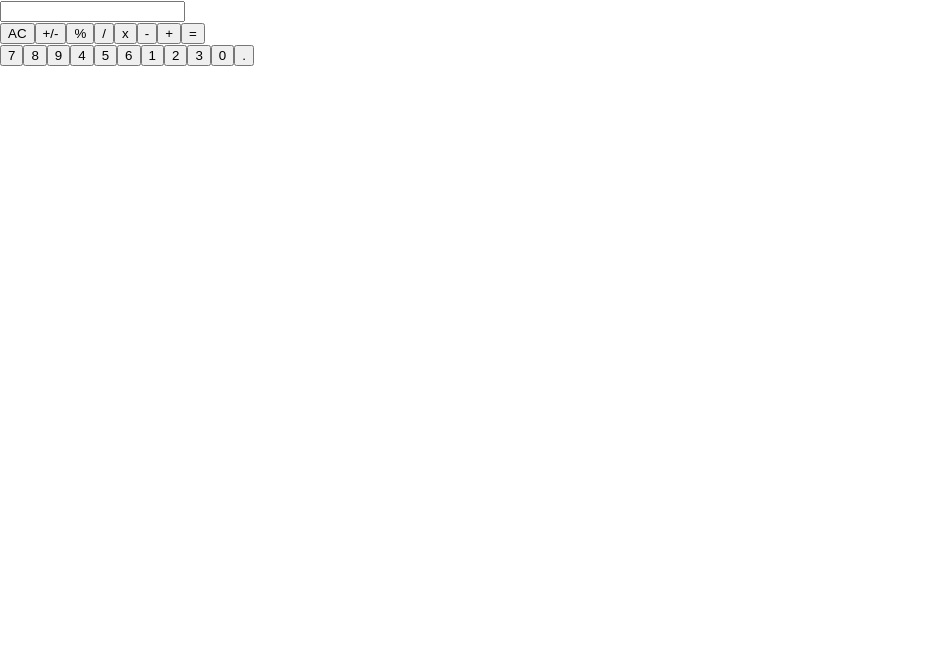
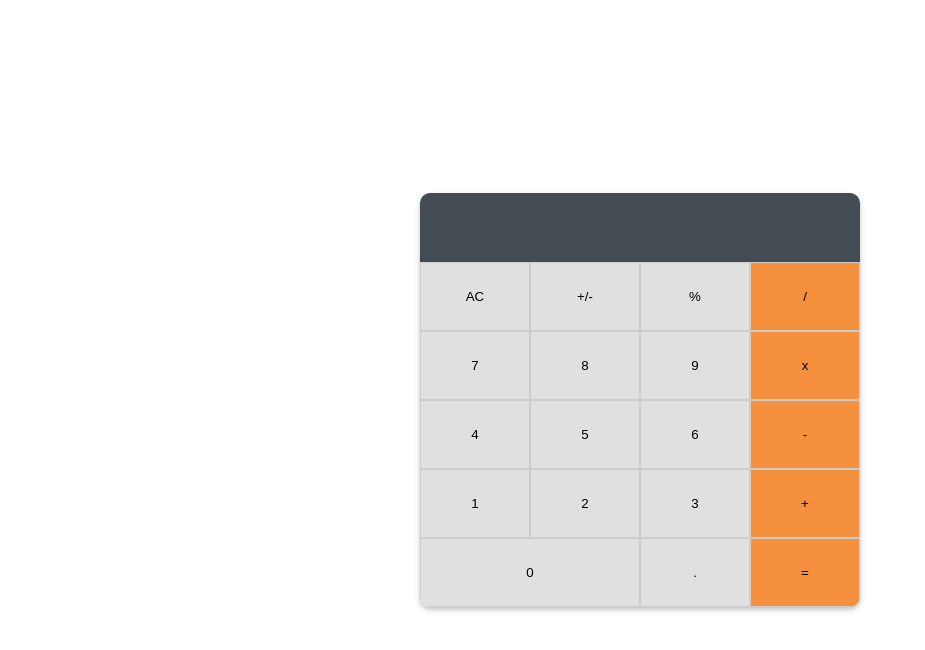
Before and after one commit to AbelG101/math-magicians, a React (Create React App) app: page / in a window 1280 px wide. Shown: the top 650 px of the page, without its empty margins (0-925 px from the left). Built offline with nearby package versions, Linux system fonts and the light colour scheme.

Commit message:
add style on app.css

```diff
--- a/src/App.css
+++ b/src/App.css
@@ -1,39 +1,84 @@
-.App {
-  text-align: center;
+* {
+  margin: 0;
+  padding: 0;
+  box-sizing: border-box;
+  font-family: 'Poppins', sans-serif;
 }
 
-.App-logo {
-  height: 40vmin;
-  pointer-events: none;
+html {
+  font-size: calc(15px + 0.390625vw);
 }
 
-@media (prefers-reduced-motion: no-preference) {
-  .App-logo {
-    animation: App-logo-spin infinite 20s linear;
-  }
+.calculator-container {
+  display: flex;
+  align-items: center;
+  justify-content: center;
+  height: 100vh;
 }
 
-.App-header {
-  background-color: #282c34;
-  min-height: 100vh;
-  display: flex;
-  flex-direction: column;
-  align-items: center;
-  justify-content: center;
-  font-size: calc(10px + 2vmin);
-  color: white;
+.calculator {
+  width: 80%;
+  margin: 0 auto;
+  display: grid;
+  grid-template-columns: repeat(4, minmax(0, 1fr));
+  grid-template-rows: repeat(6, minmax(0, 1fr));
+  max-inline-size: 22rem;
+  border-radius: 10px;
+  overflow: hidden;
+  box-shadow:
+    0 3px 6px 0 rgba(0, 0, 0, 0.15),
+    0 2px 4px 0 rgba(0, 0, 0, 0.12);
 }
 
-.App-link {
-  color: #61dafb;
+.output-screen-container {
+  grid-column: 1/ 5;
+  grid-row: 1 / 2;
 }
 
-@keyframes App-logo-spin {
-  from {
-    transform: rotate(0deg);
-  }
+.output-screen {
+  width: 100%;
+  height: 100%;
+  padding: 12px 4px;
+  font-size: 2rem;
+  text-align: end;
+  background: rgb(66, 76, 82) none repeat scroll 0% 0%;
+  color: #fff;
+  border: none;
+  outline: none;
+}
 
-  to {
-    transform: rotate(360deg);
-  }
+.btn {
+  background-color: #e0e0e0;
+  padding: 10px 0;
+  border: 0.01px solid hsl(0, 0%, 80%);
+  outline: none;
+  transition: 0.05s ease-in-out;
 }
+
+.btn:active {
+  background-color: hsl(0, 0%, 78%);
+}
+
+.btn-top {
+  grid-row: 2 / 3;
+}
+
+.btn-side {
+  background-color: #f5913e;
+  grid-column: 4/ 5;
+}
+
+.btn-side:active {
+  background-color: hsl(27, 90%, 50%);
+}
+
+.numerals {
+  grid-column: 1/ 4;
+  grid-row: 3/ 7;
+  display: grid;
+  grid-template-columns: repeat(3, minmax(0, 1fr));
+}
+
+.col-span-2 {
+  grid-column: 1 / 3;
+}
```
